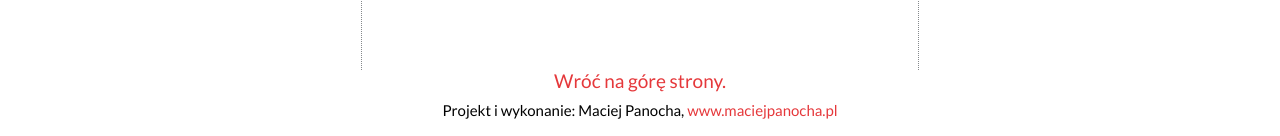
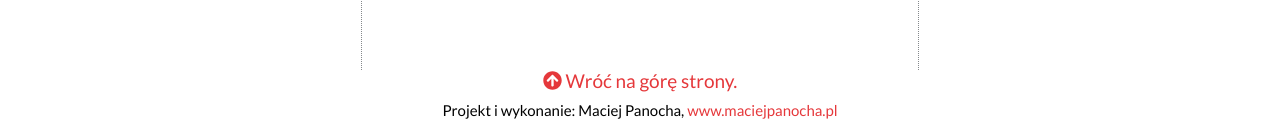
Before and after one commit to maciejpanocha/claim-world, a React (Create React App) app: page / in a window 1280 px wide. Shown: the part 2382-2518 px from the top of the page. Built offline with nearby package versions, Linux system fonts and the light colour scheme.

Commit message:
button moving to the top of the website - redesign

```diff
--- a/src/Footer/index.js
+++ b/src/Footer/index.js
@@ -1,9 +1,11 @@
 import React from 'react';
 import './style.css';
+import {FontAwesomeIcon} from '@fortawesome/react-fontawesome';
+import {faArrowCircleUp} from '@fortawesome/free-solid-svg-icons';
 
 const Footer = () => (
     <div className="footer">
-        <a href="#header" className="footer__link--button">Wróć na górę strony.</a>
+        <a href="#header" className="footer__link--button"><FontAwesomeIcon icon={faArrowCircleUp} /> Wróć na górę strony.</a>
         <p className="footer__paragraph">
             Projekt i wykonanie: Maciej Panocha, <a href="https://maciejpanocha.pl" className="footer__link" target="_blank" rel="norefferal noopener" title="Strona internetowa autora">www.maciejpanocha.pl</a>
         </p>
--- a/src/Header/index.js
+++ b/src/Header/index.js
@@ -5,7 +5,7 @@ import './banner.css';
 import logo from './../images/logo.png';
 
 const Header = () => (
-    <div className="header">
+    <div className="header" id="header">
         <ul className="nav">
             <li className="nav__listItem nav__listItem--logo">
                 <a href="index.html" className="nav__link--logo">
```
